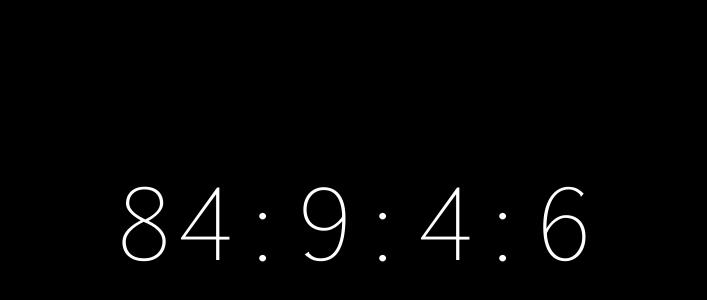
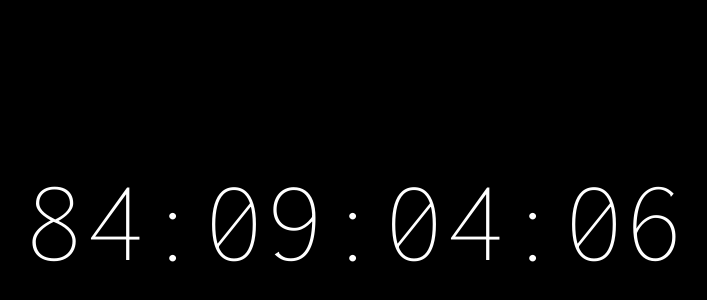
Before and after one commit to WPKG3/WPKG3.github.io, a plain HTML site: page index.html in a window 1280 px wide. Shown: the part 168-468 px from the top of the page, without its empty margins (286-993 px from the left). Drawn offline with Linux system fonts and the light colour scheme.

Commit message:
Update index.html

```diff
--- a/index.html
+++ b/index.html
@@ -34,8 +34,12 @@
       var minutes = Math.floor((timeLeft % (1000 * 60 * 60)) / (1000 * 60));
       var seconds = Math.floor((timeLeft % (1000 * 60)) / 1000);
 
+      var fhours = hours.toString().padStart(2, '0');
+      var fminutes = minutes.toString().padStart(2, '0');
+      var fseconds = seconds.toString().padStart(2, '0');
+
       var countdownElement = document.getElementById('countdown');
-      countdownElement.innerHTML = days + ':' + hours + ':' + minutes + ':' + seconds;
+      countdownElement.innerHTML = days + ':' + fhours + ':' + fminutes + ':' + fseconds;
     }
 
     setInterval(updateCountdown, 1000);
```
